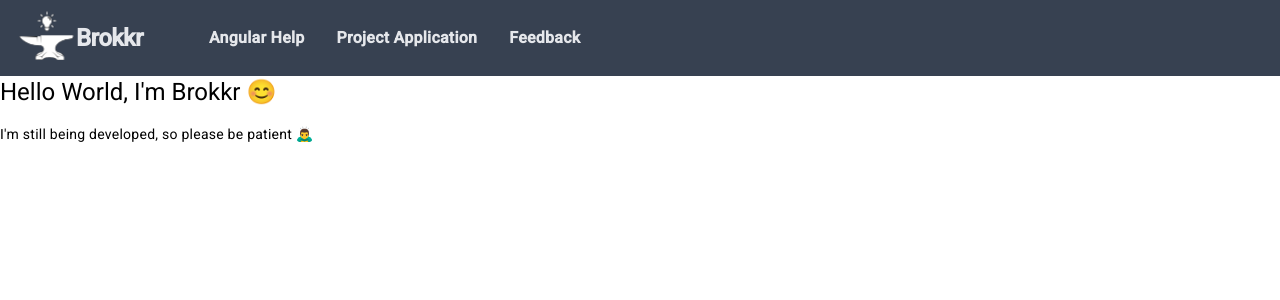
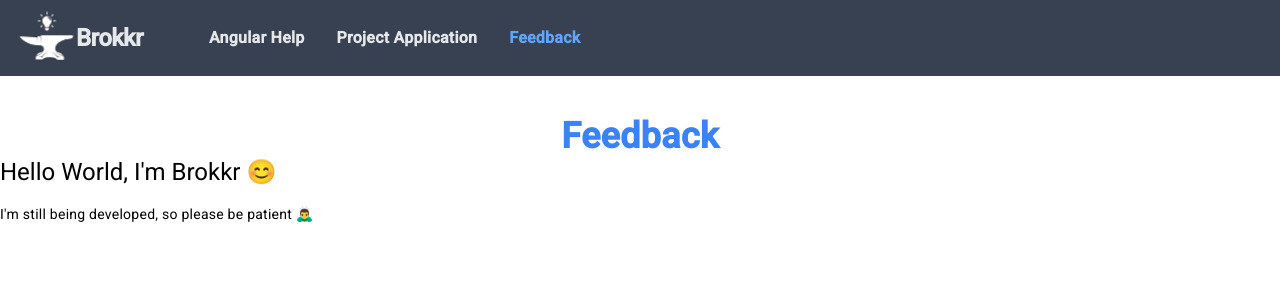
Before and after one commit to Himmelschrei/Brokkr, an Angular app: page /feedback/feedback.component.html in a window 1280 px wide. Before the commit this address led to /. Shown: the top 300 px of the page. Built offline with nearby package versions, Linux system fonts and the light colour scheme.

Commit message:
Add feedback site

```diff
--- a/src/app/app.component.ts
+++ b/src/app/app.component.ts
@@ -3,6 +3,7 @@ import { NavbarComponent } from './navbar/navbar.component';
 import { RouterLink, RouterOutlet, RouterModule } from '@angular/router';
 import { AngularHelpComponent } from './angular-help/angular-help.component';
 import { ProjectApplicationComponent } from './project-application/project-application.component';
+import { FeedbackComponent } from './feedback/feedback.component';
 
 @Component({
   selector: 'app-root',
@@ -14,6 +15,7 @@ import { ProjectApplicationComponent } from './project-application/project-appli
     RouterModule,
     ProjectApplicationComponent,
     AngularHelpComponent,
+    FeedbackComponent
   ],
   templateUrl: './app.component.html',
   styleUrls: ['./app.component.css']
--- /dev/null
+++ b/src/app/feedback/feedback.component.html
@@ -0,0 +1,5 @@
+<body>
+    <div class="flex mt-10 justify-center">
+        <span class="title">Feedback</span>
+    </div>
+</body>
--- a/src/app/navbar/navbar.component.html
+++ b/src/app/navbar/navbar.component.html
@@ -37,7 +37,7 @@
             </a>
           </li>
           <li>
-            <a class="nav-link md:p-4 py-2 block hover:text-blue-300" routerLink="#" routerLinkActive="active-link">
+            <a class="nav-link md:p-4 py-2 block hover:text-blue-300" routerLink="../feedback/feedback.component.html" routerLinkActive="active-link">
               Feedback
             </a>
           </li>
--- a/src/app/project-application/project-application.component.html
+++ b/src/app/project-application/project-application.component.html
@@ -1,14 +1,14 @@
 <body>
-    <div class="flex mt-10 justify-center">
+    <div class="title-div">
         <span class="title">Projektantrag</span>
     </div>
 
-    <form class="flex justify-center max-w-5xl flex-col mx-auto mt-7 p-0">
-        <div class="relative z-0 w-full mb-6 group">
+    <form class="form">
+        <div class="input-group-1 group">
             <input type="projectTitle" name="floating_projectTitle" id="floating_projectTitle" class="block py-2.5 px-0 w-full text-sm text-gray-900 bg-transparent border-0 border-b-2 border-gray-300 appearance-none focus:outline-none focus:ring-0 focus:border-blue-600 peer" placeholder=" " required />
             <label for="floating_projectTitle" class="peer-focus:font-medium absolute text-sm text-gray-500 duration-300 transform -translate-y-6 scale-75 top-3 -z-10 origin-[0] peer-focus:left-0 peer-focus:text-blue-600 peer-placeholder-shown:scale-100 peer-placeholder-shown:translate-y-0 peer-focus:scale-75 peer-focus:-translate-y-6">Projekttitel</label>
         </div>
-        <div class="grid md:grid-cols-2 md:gap-6">
+        <div class="input-group-2">
             <div class="relative z-0 w-full mb-6 group">
                 <input type="applicantName" name="floating_applicantName" id="floating_applicantName" class="block py-2.5 px-0 w-full text-sm text-gray-900 bg-transparent border-0 border-b-2 border-gray-300 appearance-none focus:outline-none focus:ring-0 focus:border-blue-600 peer" placeholder=" " required />
                 <label for="floating_applicantName" class="peer-focus:font-medium absolute text-sm text-gray-500 duration-300 transform -translate-y-6 scale-75 top-3 -z-10 origin-[0] peer-focus:left-0 peer-focus:text-blue-600 peer-placeholder-shown:scale-100 peer-placeholder-shown:translate-y-0 peer-focus:scale-75 peer-focus:-translate-y-6">Antragsteller*in</label>
--- a/src/app/routes.ts
+++ b/src/app/routes.ts
@@ -1,6 +1,7 @@
 import { Routes } from '@angular/router';
 import { AngularHelpComponent } from './angular-help/angular-help.component';
 import { ProjectApplicationComponent } from './project-application/project-application.component';
+import { FeedbackComponent } from './feedback/feedback.component';
 
 const routeConfig: Routes = [
     {
@@ -12,6 +13,11 @@ const routeConfig: Routes = [
         path: 'project-application/project-application.component.html',
         component: ProjectApplicationComponent,
         title: 'Project Application'
+    },
+    {
+        path: 'feedback/feedback.component.html',
+        component: FeedbackComponent,
+        title: 'Feedback'
     }
 ];
 
--- a/src/styles.css
+++ b/src/styles.css
@@ -38,9 +38,6 @@
     color: #e30613;
 }
 
-.title {
-    @apply text-blue-500 text-4xl font-extrabold;
-}
 h2 {
     @apply text-purple-500 text-2xl font-bold;
 }
@@ -51,5 +48,22 @@ h2 {
     right: 0;
 }
 
+/* FORM STYLES */
+.form {
+    @apply flex justify-center max-w-5xl flex-col mx-auto mt-7 p-0;
+}
+.input-group-1 {
+    @apply relative z-0 w-full mb-6;
+}
+.input-group-2 {
+    @apply grid md:grid-cols-2 md:gap-6;
+}
+.title {
+    @apply text-blue-500 text-4xl font-extrabold;
+}
+.title-div {
+    @apply flex mt-10 justify-center;
+}
+
 html, body { height: 100%; }
 body { margin: 0; font-family: Roboto, "Helvetica Neue", sans-serif; }
```
Also changed, not shown: src/app/feedback/feedback.component.ts (added, +15 -0 lines), src/app/feedback/feedback.component.css (added).
